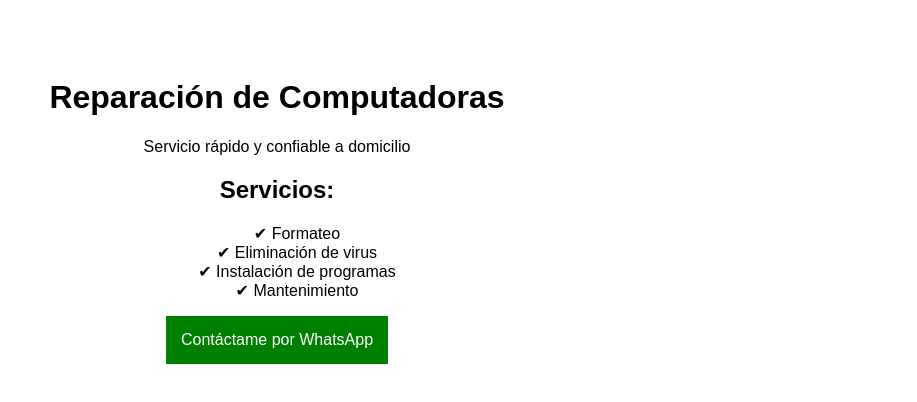
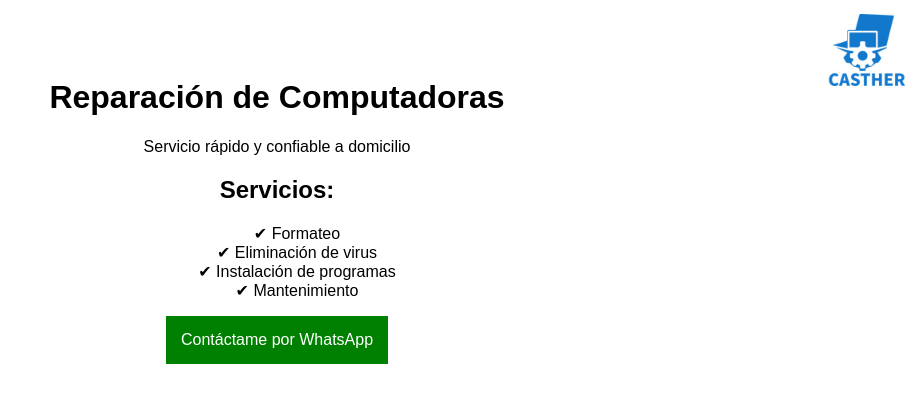
Before and after one commit to Casther-software/casther.github.io, a plain HTML site: page index.html in a window 1280 px wide. Shown: the whole page, without its empty margins (363-1280 px from the left). Drawn offline with Linux system fonts and the light colour scheme.

Commit message:
Update index.html

```diff
--- a/index.html
+++ b/index.html
@@ -3,8 +3,21 @@
 <head>
   <meta charset="UTF-8">
   <title>Reparación de Computadoras</title>
+
+  <style>
+    .logo {
+      position: fixed;
+      top: 10px;
+      right: 10px;
+      width: 80px;
+    }
+  </style>
 </head>
+
 <body style="font-family: Arial; text-align: center; padding: 50px;">
+
+  <!-- LOGO -->
+  <img src="logo.jpg" class="logo">
 
   <h1>Reparación de Computadoras</h1>
   <p>Servicio rápido y confiable a domicilio</p>
@@ -21,6 +34,5 @@
      style="display:inline-block; padding:15px; background:green; color:white; text-decoration:none;">
      Contáctame por WhatsApp
   </a>
-
 </body>
 </html>
```
